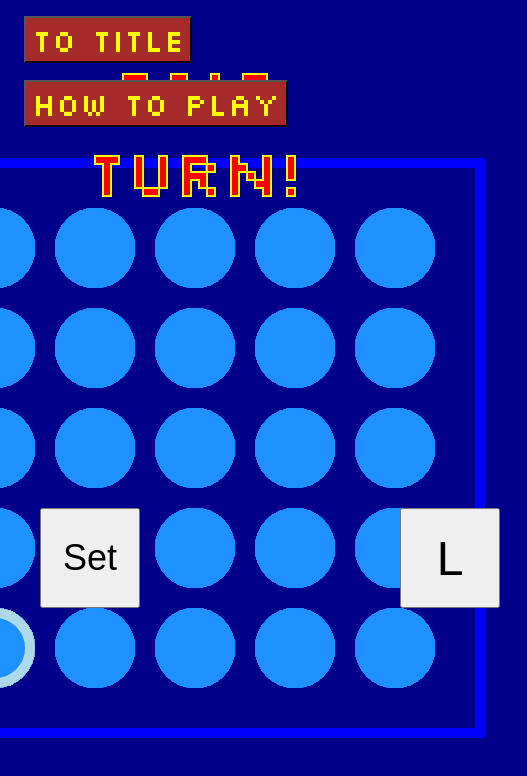
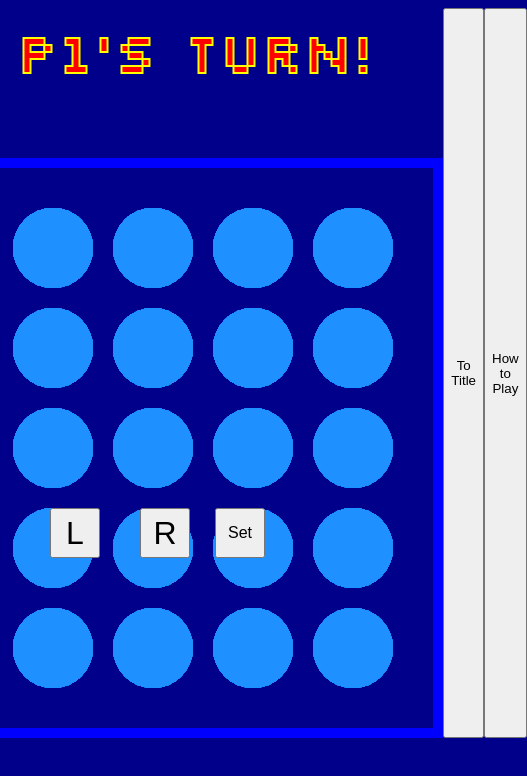
Before and after one commit to Re-MoNu/SusMok, a plain HTML site: page main.html in a window 390 px wide. Shown: the whole page, 527 px wide, since content can reach past the window. Drawn offline with nearby package versions, Linux system fonts and the light colour scheme.

Commit message:
adjust sizes

```diff
--- a/style.css
+++ b/style.css
@@ -13,7 +13,7 @@
     border: 10px blue solid;
     margin-top: 150px;
 }
-
+@media only screen and (min-width: 768px) {
     #turn {
         transition: 500ms;
         position: absolute;
@@ -22,7 +22,18 @@
         font-size: 64px;
         margin-top: 40px;
     }
-
+}
+@media only screen and (max-width: 767px) {
+    #turn {
+        transition: 500ms;
+        position: absolute;
+        color: red;
+        -webkit-text-stroke: 2px yellow;
+        font-size: 56px;
+        margin-top: 7px;
+    }
+}
+@media only screen and (min-width: 768px) {
     .interact {
         position: absolute;
         color: yellow;
@@ -30,6 +41,8 @@
 
         font-size: 32px;
         font-family: 'Silkscreen', cursive;
+    }
+
 }
 #help {
     left: 24px;
@@ -41,19 +54,19 @@
 }
 .move {
     position: absolute;
-    height: 100px;
-    width: 100px;
+    height: 50px;
+    width: 50px;
     margin-top: 500px;
 }
 #left {
-    left: 400px;
-    font-size: 48px;
+    left: 50px;
+    font-size: 32px;
 }
 #right {
-    right:400px;
-    font-size: 48px;
+    right:200px;
+    font-size: 32px;
 }
 #down {
-    right:250px;
-    font-size: 36px;
+    right:125px;
+    font-size: 16px;
 }
```
Lines whose indentation alone changed are shown as unchanged.
